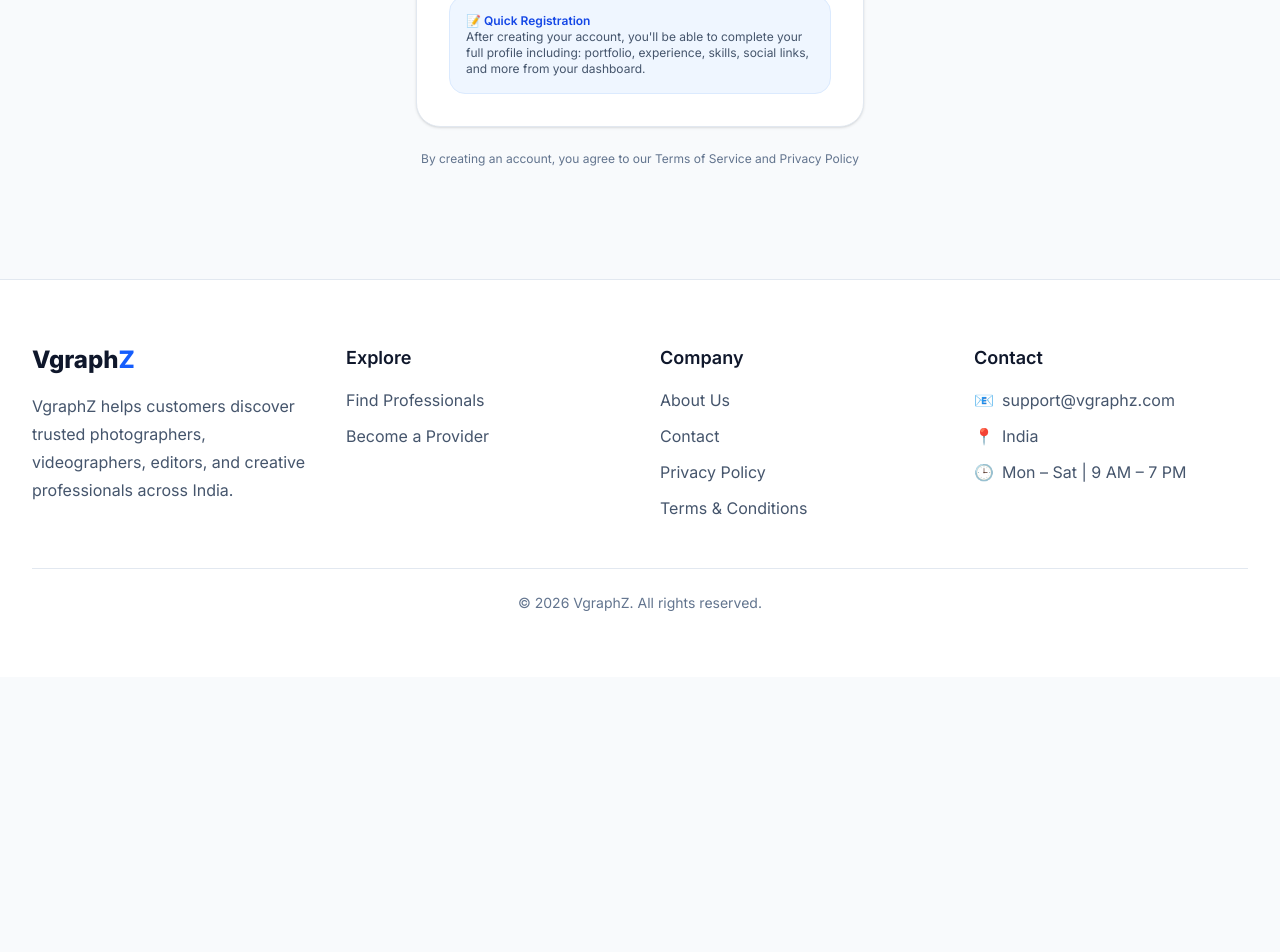
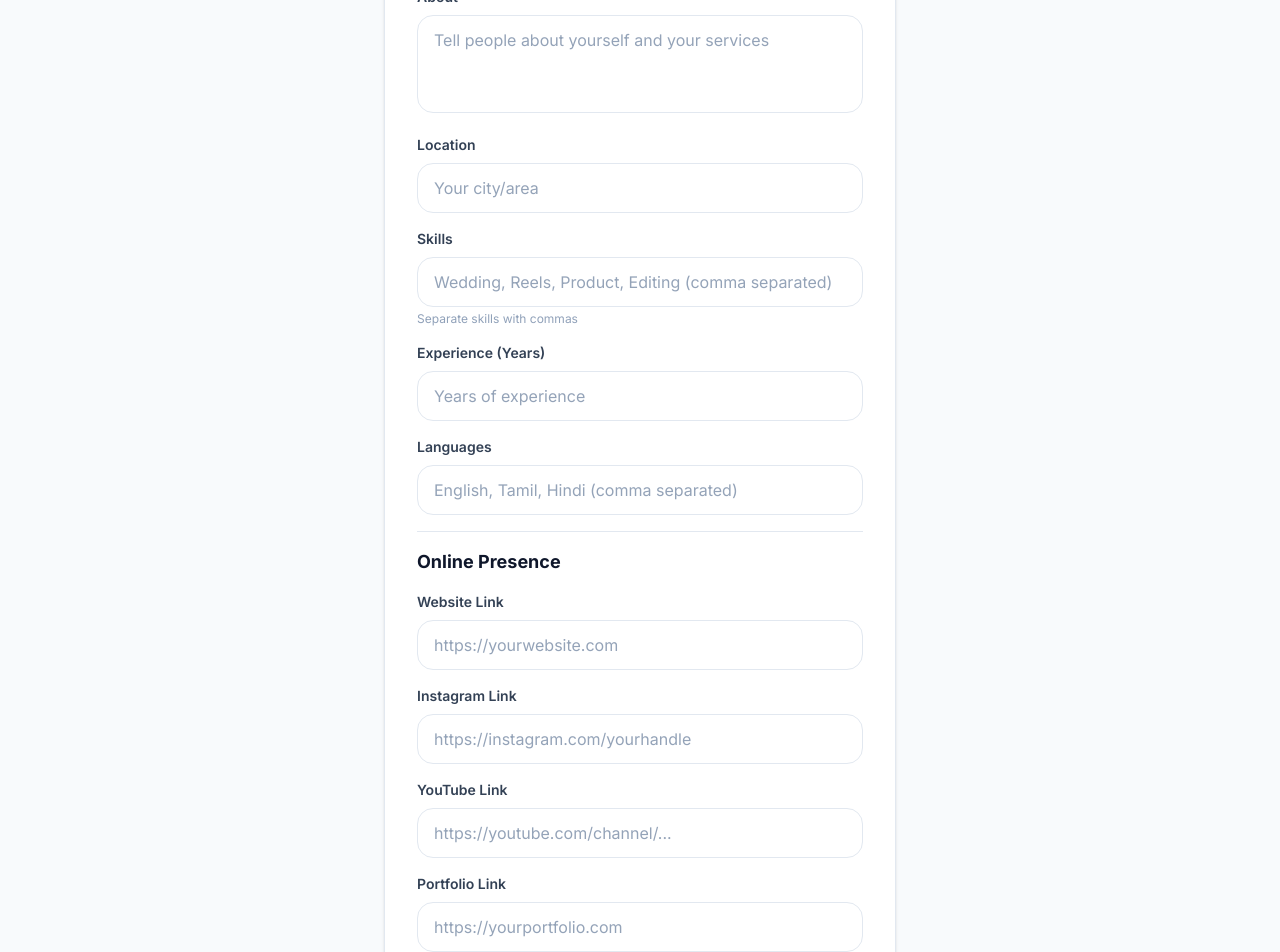
Before and after one commit to mukilan-d4/vgraphz, a Next.js app: page /register in a window 1280 px wide. Shown: the part 1060-2012 px from the top of the page. Before the commit the page ends 1737 px from the top, so only its background shows below. Built offline with nearby package versions, Linux system fonts and the light colour scheme; no server answers.

Commit message:
Added all profile fields to registration page

```diff
--- a/src/app/register/page.tsx
+++ b/src/app/register/page.tsx
@@ -5,6 +5,18 @@
 import { useRouter } from "next/navigation";
 import Link from "next/link";
 import { Eye, EyeOff } from "lucide-react";
+
+// All Tamil Nadu Districts
+const TAMIL_NADU_DISTRICTS = [
+  "Ariyalur", "Chengalpattu", "Chennai", "Coimbatore", "Cuddalore",
+  "Dharmapuri", "Dindigul", "Erode", "Kallakurichi", "Kancheepuram",
+  "Karur", "Krishnagiri", "Madurai", "Mayiladuthurai", "Nagapattinam",
+  "Namakkal", "Nilgiris", "Perambalur", "Pudukkottai", "Ramanathapuram",
+  "Ranipet", "Salem", "Sivaganga", "Tenkasi", "Thanjavur", "Theni",
+  "Thoothukudi", "Tiruchirappalli", "Tirunelveli", "Tirupathur",
+  "Tiruppur", "Tiruvallur", "Tiruvannamalai", "Tiruvarur", "Vellore",
+  "Viluppuram", "Virudhunagar"
+];
 
 export default function RegisterPage() {
   const router = useRouter();
@@ -18,6 +30,16 @@
   const [phone, setPhone] = useState("");
   const [category, setCategory] = useState("");
   const [district, setDistrict] = useState("");
+  const [whatsapp, setWhatsapp] = useState("");
+  const [about, setAbout] = useState("");
+  const [location, setLocation] = useState("");
+  const [skills, setSkills] = useState("");
+  const [experience, setExperience] = useState("");
+  const [languages, setLanguages] = useState("");
+  const [website, setWebsite] = useState("");
+  const [instagram, setInstagram] = useState("");
+  const [youtube, setYoutube] = useState("");
+  const [portfolio, setPortfolio] = useState("");
   const [error, setError] = useState("");
   const [loading, setLoading] = useState(false);
 
@@ -90,6 +112,16 @@
         phone,
         category,
         district,
+        whatsapp: whatsapp || null,
+        about: about || null,
+        location: location || null,
+        skills: skills || null,
+        experience: experience || null,
+        languages: languages || null,
+        website: website || null,
+        instagram: instagram || null,
+        youtube: youtube || null,
+        portfolio: portfolio || null,
         status: "pending",
         approved: false
       });
@@ -105,7 +137,7 @@
 
   return (
     <main className="min-h-screen bg-slate-50 flex items-center justify-center px-4 py-8">
-      <div className="w-full max-w-md">
+      <div className="w-full max-w-lg">
 
         {/* Logo/Brand */}
         <div className="text-center mb-8">
@@ -116,6 +148,7 @@
         {/* Register Card */}
         <div className="bg-white rounded-3xl border border-slate-200 shadow-sm p-8">
           <form onSubmit={register} className="space-y-4">
+            {/* Full Name */}
             <div>
               <label className="block text-sm font-semibold text-slate-700 mb-2">
                 Full Name *
@@ -130,6 +163,7 @@
               />
             </div>
 
+            {/* Email */}
             <div>
               <label className="block text-sm font-semibold text-slate-700 mb-2">
                 Email Address *
@@ -144,11 +178,11 @@
               />
             </div>
 
+            {/* Password */}
             <div>
               <label className="block text-sm font-semibold mb-2">
                 Password *
               </label>
-
               <div className="relative">
                 <input
                   type={showPassword ? "text" : "password"}
@@ -159,43 +193,29 @@
                   required
                   minLength={8}
                 />
-
                 <button
                   type="button"
                   onClick={() => setShowPassword(!showPassword)}
                   className="absolute inset-y-0 right-0 flex items-center px-4 z-20 text-slate-400 hover:text-blue-600 transition"
                 >
-                  {showPassword ? (
-                    <EyeOff size={20} />
-                  ) : (
-                    <Eye size={20} />
-                  )}
+                  {showPassword ? <EyeOff size={20} /> : <Eye size={20} />}
                 </button>
               </div>
-
               <p className="mt-2 text-sm">
-                Strength :
-                <span
-                  className={
-                    passwordStrength === "Weak"
-                      ? "text-red-600"
-                      : passwordStrength === "Medium"
-                      ? "text-yellow-600"
-                      : "text-green-600"
-                  }
-                >
-                  {" "}
-                  {passwordStrength}
-                </span>
+                Strength : <span className={
+                  passwordStrength === "Weak" ? "text-red-600" :
+                  passwordStrength === "Medium" ? "text-yellow-600" :
+                  "text-green-600"
+                }>{passwordStrength}</span>
               </p>
               <p className="mt-1 text-xs text-slate-500">Minimum 8 characters</p>
             </div>
 
+            {/* Confirm Password */}
             <div>
               <label className="block text-sm font-semibold mb-2">
                 Confirm Password *
               </label>
-
               <div className="relative">
                 <input
                   type={showConfirmPassword ? "text" : "password"}
@@ -205,35 +225,22 @@
                   className="w-full rounded-2xl border border-slate-200 px-4 py-3 pr-12 focus:border-blue-500 focus:outline-none focus:ring-4 focus:ring-blue-500/10 transition"
                   required
                 />
-
                 <button
                   type="button"
                   onClick={() => setShowConfirmPassword(!showConfirmPassword)}
                   className="absolute inset-y-0 right-0 flex items-center px-4 z-20 text-slate-400 hover:text-blue-600 transition"
                 >
-                  {showConfirmPassword ? (
-                    <EyeOff size={20} />
-                  ) : (
-                    <Eye size={20} />
-                  )}
+                  {showConfirmPassword ? <EyeOff size={20} /> : <Eye size={20} />}
                 </button>
               </div>
-
               {confirmPassword && (
-                <p
-                  className={`mt-2 text-sm ${
-                    password === confirmPassword
-                      ? "text-green-600"
-                      : "text-red-600"
-                  }`}
-                >
-                  {password === confirmPassword
-                    ? "✓ Passwords Match"
-                    : "✗ Passwords Do Not Match"}
+                <p className={`mt-2 text-sm ${password === confirmPassword ? "text-green-600" : "text-red-600"}`}>
+                  {password === confirmPassword ? "✓ Passwords Match" : "✗ Passwords Do Not Match"}
                 </p>
               )}
             </div>
 
+            {/* Phone */}
             <div>
               <label className="block text-sm font-semibold text-slate-700 mb-2">
                 Phone Number *
@@ -248,6 +255,7 @@
               />
             </div>
 
+            {/* Category */}
             <div>
               <label className="block text-sm font-semibold text-slate-700 mb-2">
                 Category *
@@ -267,6 +275,7 @@
               </select>
             </div>
 
+            {/* District */}
             <div>
               <label className="block text-sm font-semibold text-slate-700 mb-2">
                 District *
@@ -278,44 +287,159 @@
                 required
               >
                 <option value="">Select your district</option>
-                <option value="Ariyalur">Ariyalur</option>
-                <option value="Chengalpattu">Chengalpattu</option>
-                <option value="Chennai">Chennai</option>
-                <option value="Coimbatore">Coimbatore</option>
-                <option value="Cuddalore">Cuddalore</option>
-                <option value="Dharmapuri">Dharmapuri</option>
-                <option value="Dindigul">Dindigul</option>
-                <option value="Erode">Erode</option>
-                <option value="Kallakurichi">Kallakurichi</option>
-                <option value="Kancheepuram">Kancheepuram</option>
-                <option value="Karur">Karur</option>
-                <option value="Krishnagiri">Krishnagiri</option>
-                <option value="Madurai">Madurai</option>
-                <option value="Mayiladuthurai">Mayiladuthurai</option>
-                <option value="Nagapattinam">Nagapattinam</option>
-                <option value="Namakkal">Namakkal</option>
-                <option value="Nilgiris">Nilgiris</option>
-                <option value="Perambalur">Perambalur</option>
-                <option value="Pudukkottai">Pudukkottai</option>
-                <option value="Ramanathapuram">Ramanathapuram</option>
-                <option value="Ranipet">Ranipet</option>
-                <option value="Salem">Salem</option>
-                <option value="Sivaganga">Sivaganga</option>
-                <option value="Tenkasi">Tenkasi</option>
-                <option value="Thanjavur">Thanjavur</option>
-                <option value="Theni">Theni</option>
-                <option value="Thoothukudi">Thoothukudi</option>
-                <option value="Tiruchirappalli">Tiruchirappalli</option>
-                <option value="Tirunelveli">Tirunelveli</option>
-                <option value="Tirupathur">Tirupathur</option>
-                <option value="Tiruppur">Tiruppur</option>
-                <option value="Tiruvallur">Tiruvallur</option>
-                <option value="Tiruvannamalai">Tiruvannamalai</option>
-                <option value="Tiruvarur">Tiruvarur</option>
-                <option value="Vellore">Vellore</option>
-                <option value="Viluppuram">Viluppuram</option>
-                <option value="Virudhunagar">Virudhunagar</option>
+                {TAMIL_NADU_DISTRICTS.map((d) => (
+                  <option key={d} value={d}>{d}</option>
+                ))}
               </select>
+            </div>
+
+            <hr className="border-slate-200" />
+
+            {/* WhatsApp */}
+            <div>
+              <label className="block text-sm font-semibold text-slate-700 mb-2">
+                WhatsApp Number
+              </label>
+              <input
+                type="tel"
+                placeholder="Enter WhatsApp number (optional)"
+                value={whatsapp}
+                onChange={(e) => setWhatsapp(e.target.value)}
+                className="w-full rounded-2xl border border-slate-200 bg-white px-4 py-3 text-slate-900 placeholder:text-slate-400 focus:border-blue-500 focus:outline-none focus:ring-4 focus:ring-blue-500/10 transition"
+              />
+            </div>
+
+            {/* About */}
+            <div>
+              <label className="block text-sm font-semibold text-slate-700 mb-2">
+                About
+              </label>
+              <textarea
+                placeholder="Tell people about yourself and your services"
+                value={about}
+                onChange={(e) => setAbout(e.target.value)}
+                className="w-full rounded-2xl border border-slate-200 bg-white px-4 py-3 text-slate-900 placeholder:text-slate-400 focus:border-blue-500 focus:outline-none focus:ring-4 focus:ring-blue-500/10 transition resize-none"
+                rows={3}
+              />
+            </div>
+
+            {/* Location */}
+            <div>
+              <label className="block text-sm font-semibold text-slate-700 mb-2">
+                Location
+              </label>
+              <input
+                type="text"
+                placeholder="Your city/area"
+                value={location}
+                onChange={(e) => setLocation(e.target.value)}
+                className="w-full rounded-2xl border border-slate-200 bg-white px-4 py-3 text-slate-900 placeholder:text-slate-400 focus:border-blue-500 focus:outline-none focus:ring-4 focus:ring-blue-500/10 transition"
+              />
+            </div>
+
+            {/* Skills */}
+            <div>
+              <label className="block text-sm font-semibold text-slate-700 mb-2">
+                Skills
+              </label>
+              <input
+                type="text"
+                placeholder="Wedding, Reels, Product, Editing (comma separated)"
+                value={skills}
+                onChange={(e) => setSkills(e.target.value)}
+                className="w-full rounded-2xl border border-slate-200 bg-white px-4 py-3 text-slate-900 placeholder:text-slate-400 focus:border-blue-500 focus:outline-none focus:ring-4 focus:ring-blue-500/10 transition"
+              />
+              <p className="text-xs text-slate-400 mt-1">Separate skills with commas</p>
+            </div>
+
+            {/* Experience */}
+            <div>
+              <label className="block text-sm font-semibold text-slate-700 mb-2">
+                Experience (Years)
+              </label>
+              <input
+                type="number"
+                placeholder="Years of experience"
+                value={experience}
+                onChange={(e) => setExperience(e.target.value)}
+                className="w-full rounded-2xl border border-slate-200 bg-white px-4 py-3 text-slate-900 placeholder:text-slate-400 focus:border-blue-500 focus:outline-none focus:ring-4 focus:ring-blue-500/10 transition"
+                min="0"
+              />
+            </div>
+
+            {/* Languages */}
+            <div>
+              <label className="block text-sm font-semibold text-slate-700 mb-2">
+                Languages
+              </label>
+              <input
+                type="text"
+                placeholder="English, Tamil, Hindi (comma separated)"
+                value={languages}
+                onChange={(e) => setLanguages(e.target.value)}
+                className="w-full rounded-2xl border border-slate-200 bg-white px-4 py-3 text-slate-900 placeholder:text-slate-400 focus:border-blue-500 focus:outline-none focus:ring-4 focus:ring-blue-500/10 transition"
+              />
+            </div>
+
+            <hr className="border-slate-200" />
+
+            {/* Online Presence */}
+            <h3 className="text-lg font-bold text-slate-900">Online Presence</h3>
+
+            {/* Website */}
+            <div>
+              <label className="block text-sm font-semibold text-slate-700 mb-2">
+                Website Link
+              </label>
+              <input
+                type="url"
+                placeholder="https://yourwebsite.com"
+                value={website}
+                onChange={(e) => setWebsite(e.target.value)}
+                className="w-full rounded-2xl border border-slate-200 bg-white px-4 py-3 text-slate-900 placeholder:text-slate-400 focus:border-blue-500 focus:outline-none focus:ring-4 focus:ring-blue-500/10 transition"
+              />
+            </div>
+
+            {/* Instagram */}
+            <div>
+              <label className="block text-sm font-semibold text-slate-700 mb-2">
+                Instagram Link
+              </label>
+              <input
+                type="url"
+                placeholder="https://instagram.com/yourhandle"
+                value={instagram}
+                onChange={(e) => setInstagram(e.target.value)}
+                className="w-full rounded-2xl border border-slate-200 bg-white px-4 py-3 text-slate-900 placeholder:text-slate-400 focus:border-blue-500 focus:outline-none focus:ring-4 focus:ring-blue-500/10 transition"
+              />
+            </div>
+
+            {/* YouTube */}
+            <div>
+              <label className="block text-sm font-semibold text-slate-700 mb-2">
+                YouTube Link
+              </label>
+              <input
+                type="url"
+                placeholder="https://youtube.com/channel/..."
+                value={youtube}
+                onChange={(e) => setYoutube(e.target.value)}
+                className="w-full rounded-2xl border border-slate-200 bg-white px-4 py-3 text-slate-900 placeholder:text-slate-400 focus:border-blue-500 focus:outline-none focus:ring-4 focus:ring-blue-500/10 transition"
+              />
+            </div>
+
+            {/* Portfolio */}
+            <div>
+              <label className="block text-sm font-semibold text-slate-700 mb-2">
+                Portfolio Link
+              </label>
+              <input
+                type="url"
+                placeholder="https://yourportfolio.com"
+                value={portfolio}
+                onChange={(e) => setPortfolio(e.target.value)}
+                className="w-full rounded-2xl border border-slate-200 bg-white px-4 py-3 text-slate-900 placeholder:text-slate-400 focus:border-blue-500 focus:outline-none focus:ring-4 focus:ring-blue-500/10 transition"
+              />
             </div>
 
             {error && (
@@ -348,19 +472,9 @@
                 Sign In
               </Link>
             </p>
-
-            <div className="mt-4 p-4 bg-blue-50 rounded-2xl border border-blue-100">
-              <p className="text-xs text-slate-600">
-                <span className="font-semibold text-blue-700">📝 Quick Registration</span>
-                <br />
-                After creating your account, you'll be able to complete your full profile including:
-                portfolio, experience, skills, social links, and more from your dashboard.
-              </p>
-            </div>
           </form>
         </div>
 
-        {/* Footer */}
         <p className="text-center text-xs text-slate-500 mt-6">
           By creating an account, you agree to our Terms of Service and Privacy Policy
         </p>
```
